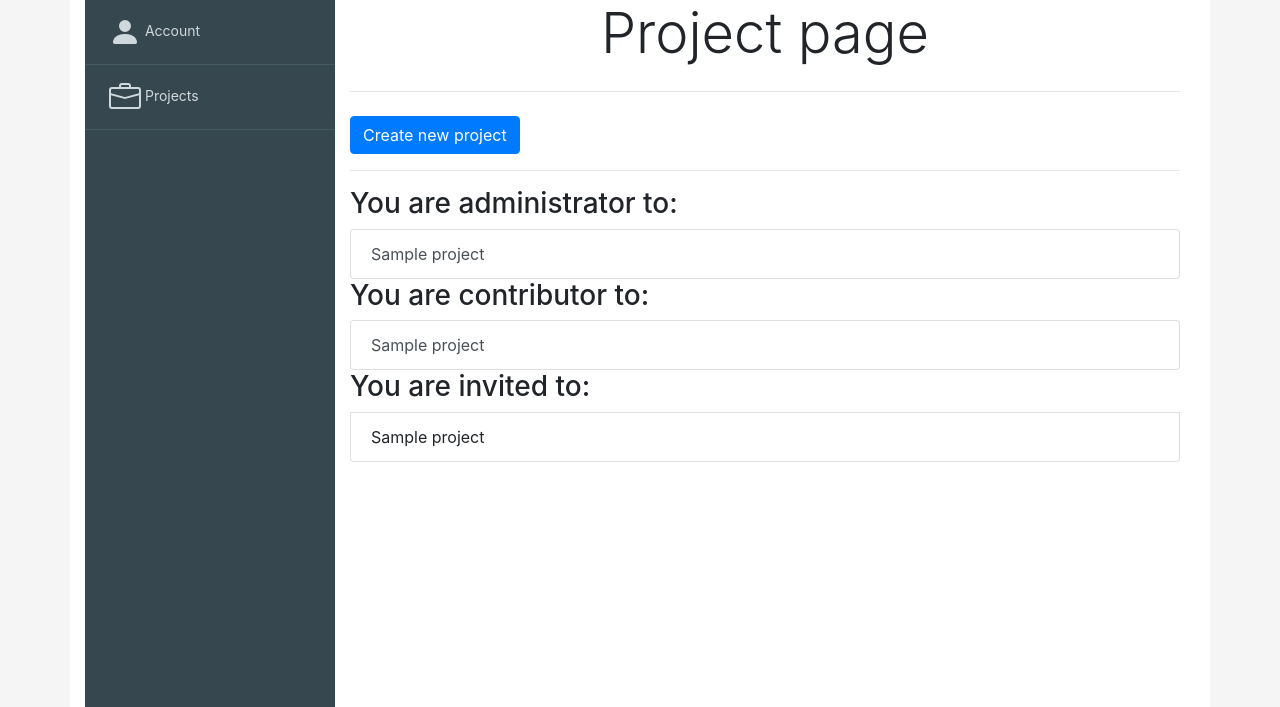
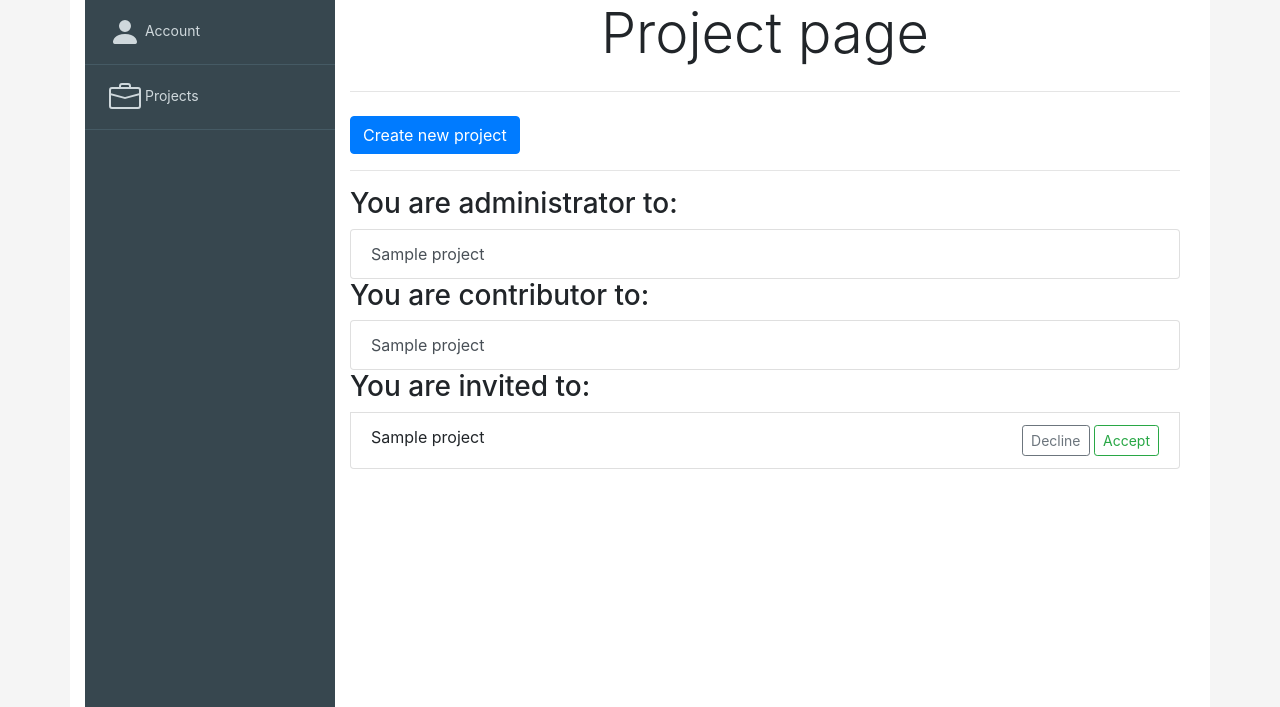
Before and after one commit to mihsim/django_project_management, a Django app: page /project/ in a window 1280 px wide. Shown: the part 50-757 px from the top of the page. Run offline with Django 3.2, Linux system fonts and the light colour scheme; a user stored in the database is signed in; tables that the repository leaves empty hold one stand-in row (values such as "Sample post"); some libraries are stand-ins or nearby versions.

Commit message:
On projects home page added 'Accept' and 'Decline' buttons to active invites.

```diff
--- a/project/templates/project/home.html
+++ b/project/templates/project/home.html
@@ -35,7 +35,16 @@
         {# Prints out list of projects that user is invited to. #}
         <h3>You are invited to:</h3>
         {% for project in invited_to %}
-            <li class="list-group-item">{{ project }}</li>
+            <li class="list-group-item">
+                {# Using class="row" so project name and buttons could be on the same line. #}
+                <form role="form"  action="#" method="PUT" class="row">
+                    <div class="col">{{ project }}</div>
+                    <div class="col-auto">
+                        <button class="btn btn-outline-secondary btn-sm" type="submit" formaction="">Decline</button>
+                        <button class="btn btn-outline-success btn-sm" type="submit">Accept</button>
+                    </div>
+                </form>
+            </li>
         {% endfor %}
     {% endif %}
 
```
